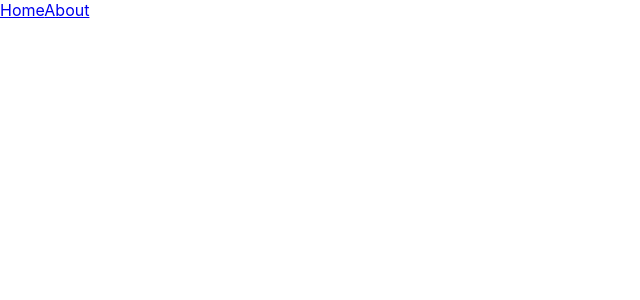
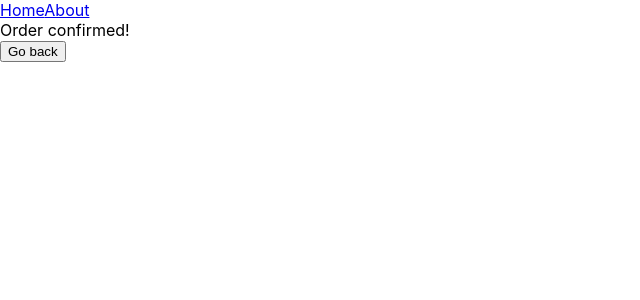
Before and after one commit to ShestakovAndrew/ReactRouterStudy, a React (Create React App) app in the folder react-router-demo/: page /order-summary in a window 1280 px wide. Before the commit this address had no page. Shown: the top 300 px of the page, without its empty margins (0-640 px from the left). Built offline with nearby package versions, Linux system fonts and the light colour scheme.

Commit message:
React Router Tutorial: 6 - Navigating Programmatically

```diff
--- a/react-router-demo/src/App.js
+++ b/react-router-demo/src/App.js
@@ -3,6 +3,7 @@
 import {Home} from "./components/Home";
 import {About} from "./components/About";
 import {Navbar} from "./components/Navbar";
+import {OrderSummary} from "./components/OrderSummary";
 
 function App() {
   return (
@@ -11,6 +12,7 @@
           <Routes>
               <Route path='/' element={<Home />} />
               <Route path='about' element={<About />} />
+              <Route path='order-summary' element={<OrderSummary />} />
           </Routes>
       </>
   );
--- a/react-router-demo/src/components/Home.js
+++ b/react-router-demo/src/components/Home.js
@@ -1,3 +1,9 @@
+import {useNavigate} from "react-router-dom";
+
 export const Home = () => {
-	return <div>Home Page</div>
+	const navigate = useNavigate()
+	return <>
+		<div>Home Page</div>
+		<button onClick={() => navigate('order-summary', {replace: true})}>Place order</button>
+	</>
 }
--- /dev/null
+++ b/react-router-demo/src/components/OrderSummary.js
@@ -0,0 +1,13 @@
+import React from 'react';
+import {useNavigate} from "react-router-dom";
+
+export const OrderSummary = () => {
+	const navigate = useNavigate()
+
+	return (
+		<>
+			<div>Order confirmed!</div>
+			<button onClick={() => navigate(-1)}>Go back</button>
+		</>
+	)
+}
```
